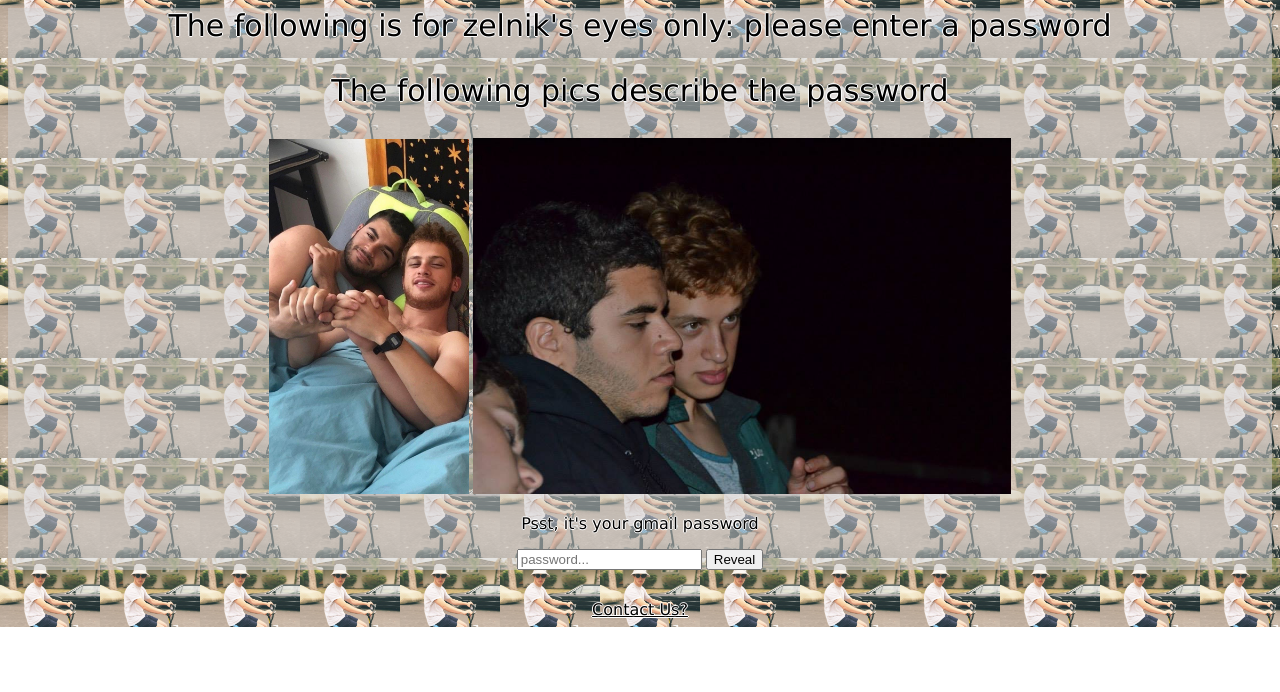
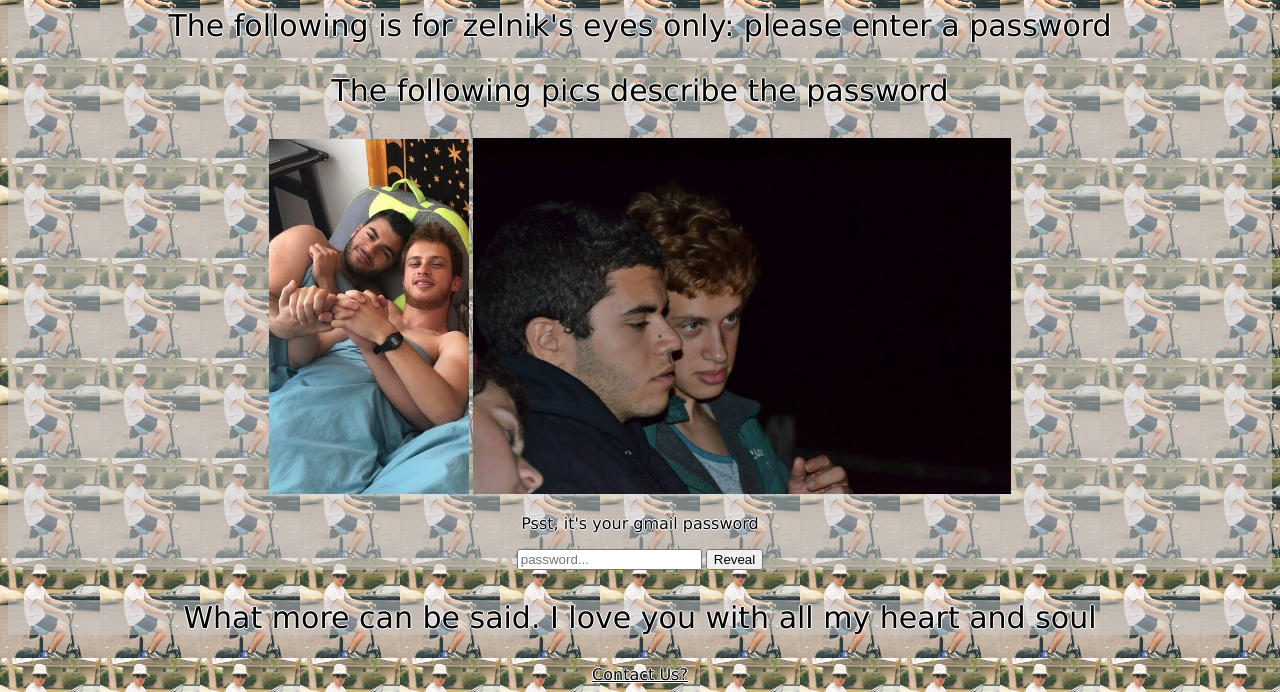
Before and after one commit to omrihq/hagshan, a plain HTML site: page index.html in a window 1280 px wide. Shown: the part 842-1534 px from the top of the page. Before the commit the page ends 1469 px from the top, so only its background shows below. Drawn offline with Linux system fonts and the light colour scheme.

Commit message:
Add love note

```diff
--- a/index.html
+++ b/index.html
@@ -93,6 +93,8 @@ img {
     }
   </script>
 
+  <p id="text">What more can be said. I love you with all my heart and soul</p>
+
   <a id="contact" href="facetime:4088387889" style="font-size:16px">Contact Us?</a>
 </body>
 </html>
```
